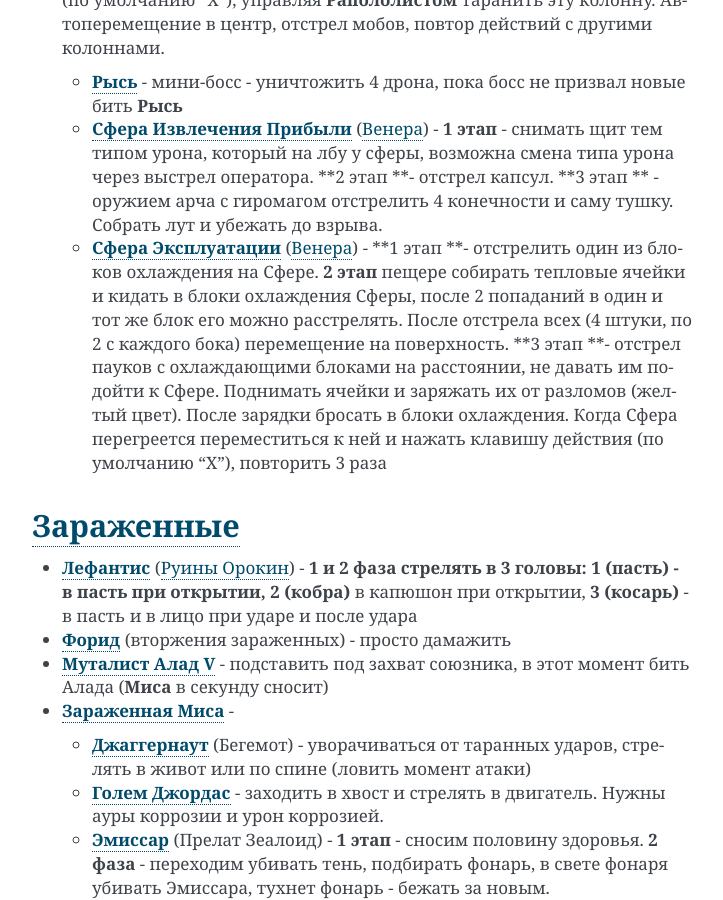
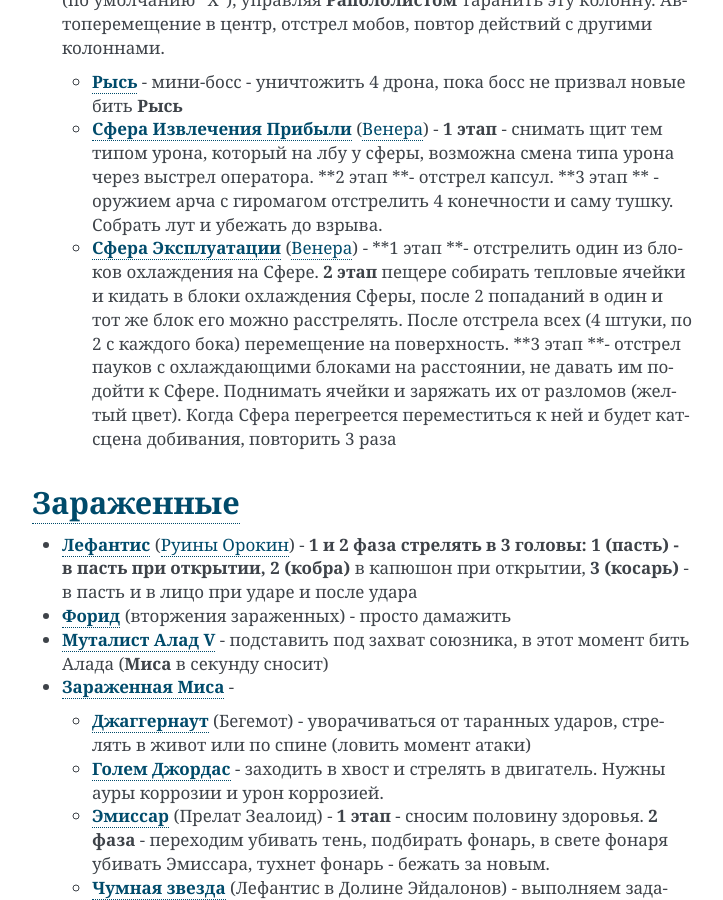
Before and after one commit to crackedmind/warframe-brief-guide, a Sphinx documentation site: the page built from source/04_b.md, in a window 1280 px wide and 900 px high, scrolled down 1735 px. Shown: the whole window, without its empty margins (388-1111 px from the left). Built offline with Sphinx 7.4.7, drawn with Linux system fonts in a browser that asks for light colours.

Commit message:
Update 04_b.md

```diff
--- a/source/04_b.md
+++ b/source/04_b.md
@@ -52,7 +52,7 @@
 
 	- **[Сфера Извлечения Прибыли](https://warframe.fandom.com/ru/wiki/%D0%A1%D1%84%D0%B5%D1%80%D0%B0_%D0%98%D0%B7%D0%B2%D0%BB%D0%B5%D1%87%D0%B5%D0%BD%D0%B8%D1%8F_%D0%9F%D1%80%D0%B8%D0%B1%D1%8B%D0%BB%D0%B8)** ([Венера](https://warframe.fandom.com/ru/wiki/%D0%92%D0%B5%D0%BD%D0%B5%D1%80%D0%B0)) 	- **1 этап** - снимать щит тем типом урона, который на лбу у сферы, возможна смена типа урона через выстрел оператора. **2 этап **- отстрел капсул. **3 этап ** - оружием арча с гиромагом отстрелить 4 конечности и саму тушку. Собрать лут и убежать до взрыва.
 
-	- **[Сфера Эксплуатации](https://warframe.fandom.com/ru/wiki/%D0%A1%D1%84%D0%B5%D1%80%D0%B0_%D0%AD%D0%BA%D1%81%D0%BF%D0%BB%D1%83%D0%B0%D1%82%D0%B0%D1%86%D0%B8%D0%B8)** ([Венера](https://warframe.fandom.com/ru/wiki/%D0%92%D0%B5%D0%BD%D0%B5%D1%80%D0%B0))	- **1 этап **- отстрелить один из блоков охлаждения на Сфере. **2 этап** пещере собирать тепловые ячейки и кидать в блоки охлаждения Сферы, после 2 попаданий в один и тот же блок его можно расстрелять. После отстрела всех (4 штуки, по 2 с каждого бока) перемещение на поверхность. **3 этап **- отстрел пауков с охлаждающими блоками на расстоянии, не давать им подойти к Сфере. Поднимать ячейки и заряжать их от разломов (желтый цвет). После зарядки бросать в блоки охлаждения. Когда Сфера перегреется переместиться к ней и нажать клавишу действия (по умолчанию “X”), повторить 3 раза
+	- **[Сфера Эксплуатации](https://warframe.fandom.com/ru/wiki/%D0%A1%D1%84%D0%B5%D1%80%D0%B0_%D0%AD%D0%BA%D1%81%D0%BF%D0%BB%D1%83%D0%B0%D1%82%D0%B0%D1%86%D0%B8%D0%B8)** ([Венера](https://warframe.fandom.com/ru/wiki/%D0%92%D0%B5%D0%BD%D0%B5%D1%80%D0%B0))	- **1 этап **- отстрелить один из блоков охлаждения на Сфере. **2 этап** пещере собирать тепловые ячейки и кидать в блоки охлаждения Сферы, после 2 попаданий в один и тот же блок его можно расстрелять. После отстрела всех (4 штуки, по 2 с каждого бока) перемещение на поверхность. **3 этап **- отстрел пауков с охлаждающими блоками на расстоянии, не давать им подойти к Сфере. Поднимать ячейки и заряжать их от разломов (желтый цвет). Когда Сфера перегреется переместиться к ней и будет катсцена добивания, повторить 3 раза
 
 
 ####  **[Зараженные](https://warframe.fandom.com/ru/wiki/%D0%97%D0%B0%D1%80%D0%B0%D0%B6%D1%91%D0%BD%D0%BD%D1%8B%D0%B5)**
```
